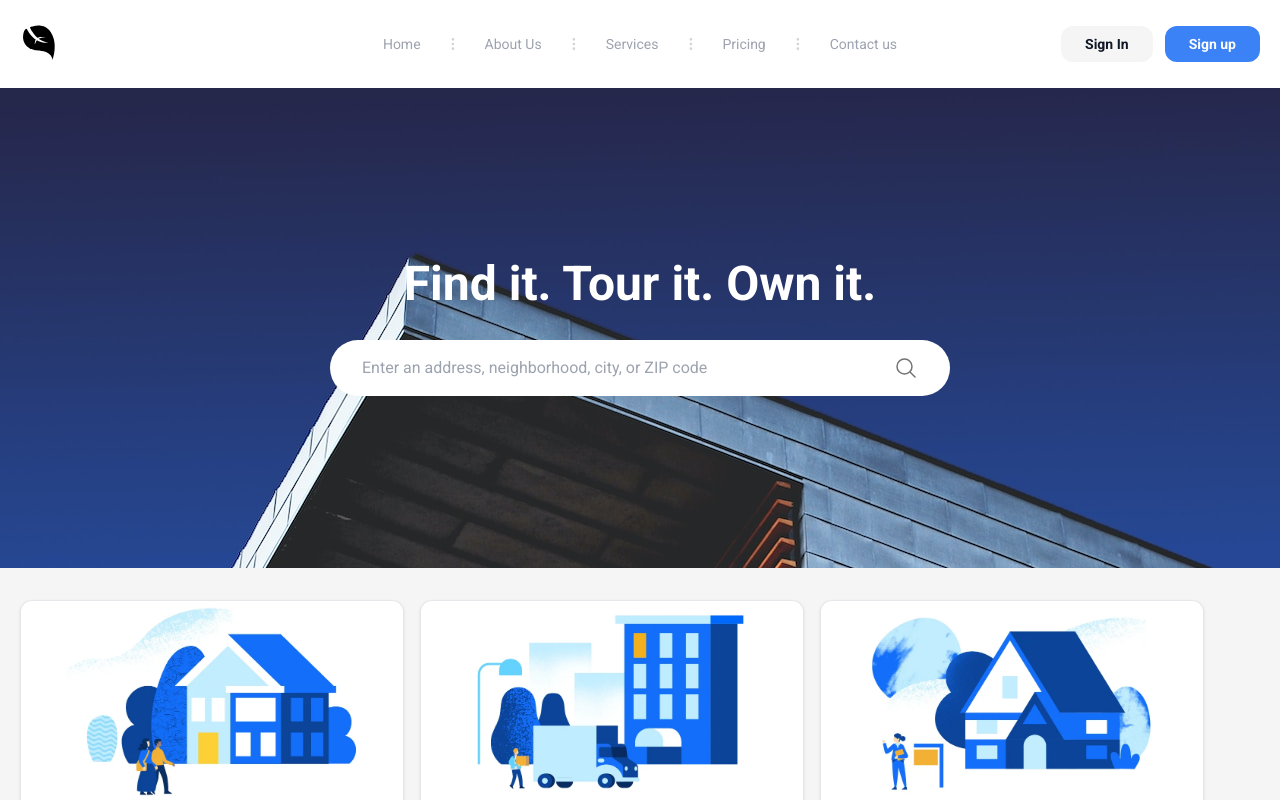
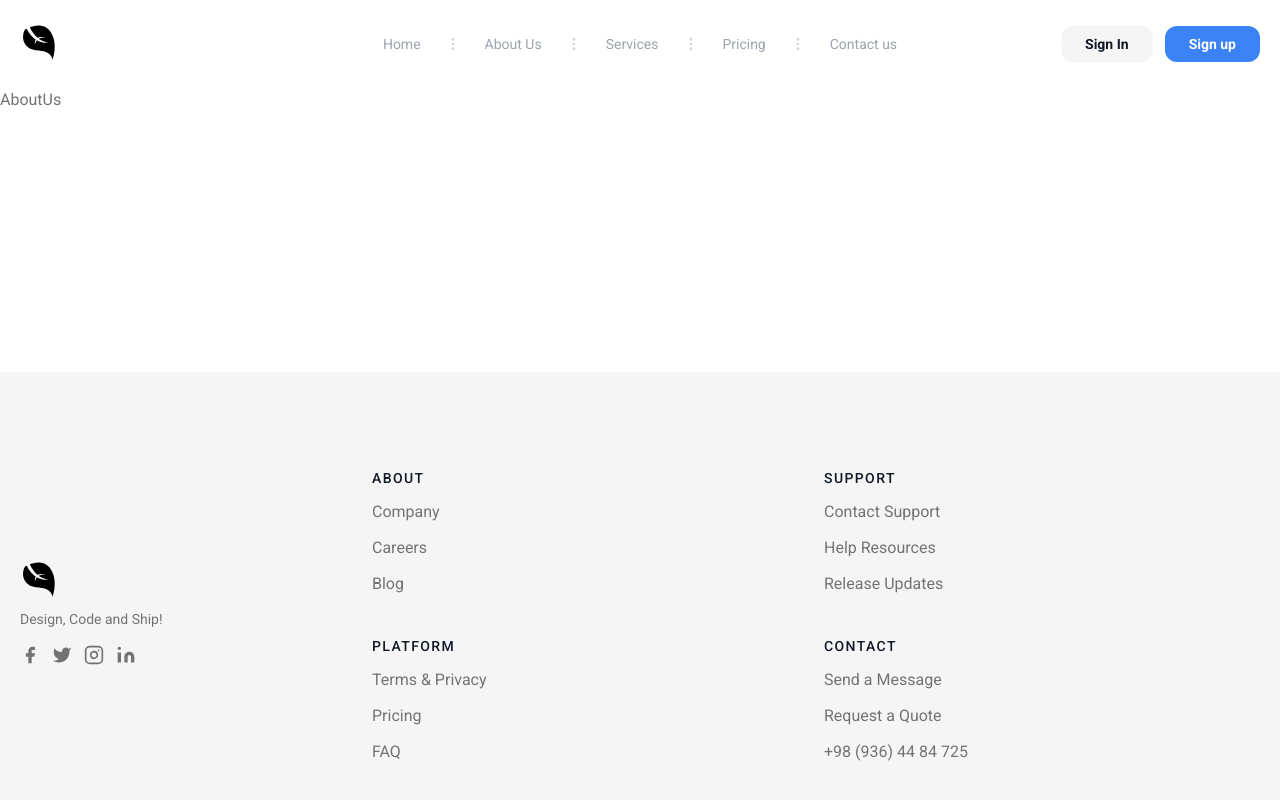
Before and after one commit to mome13/real-estate-react, a React (Vite) app: page /about in a window 1280 px wide. Shown: the top 800 px of the page. Built offline with nearby package versions, Linux system fonts and the light colour scheme.

Commit message:
feat/ui: Add routes to project

```diff
--- a/src/App.tsx
+++ b/src/App.tsx
@@ -1,12 +1,18 @@
 import Navbar from "@/components/navbar";
 import Footer from "@/components/footer";
 import Home from "@/scenes/home";
+import AboutUs from "@/scenes/aboutUs";
+import { Routes, Route } from "react-router-dom"
 
 function App() {
   return (
     <div className="app">
       <Navbar />
-      <Home />
+      <Routes>
+        <Route path="/" element={ <Home/> } />
+        <Route path="about" element={ <AboutUs/> } />
+        {/* <Route path="contact" element={ <Contact/> } /> */}
+      </Routes>
       <Footer />
     </div>
   );
--- /dev/null
+++ b/src/scenes/aboutUs/index.tsx
@@ -0,0 +1,9 @@
+import React from "react";
+
+type Props = {};
+
+const AboutUs = (props: Props) => {
+  return <div>AboutUs</div>;
+};
+
+export default AboutUs;
```
Also changed, not shown: src/main.tsx (+9 -8 lines), src/assets/home/agent.svg (added).
